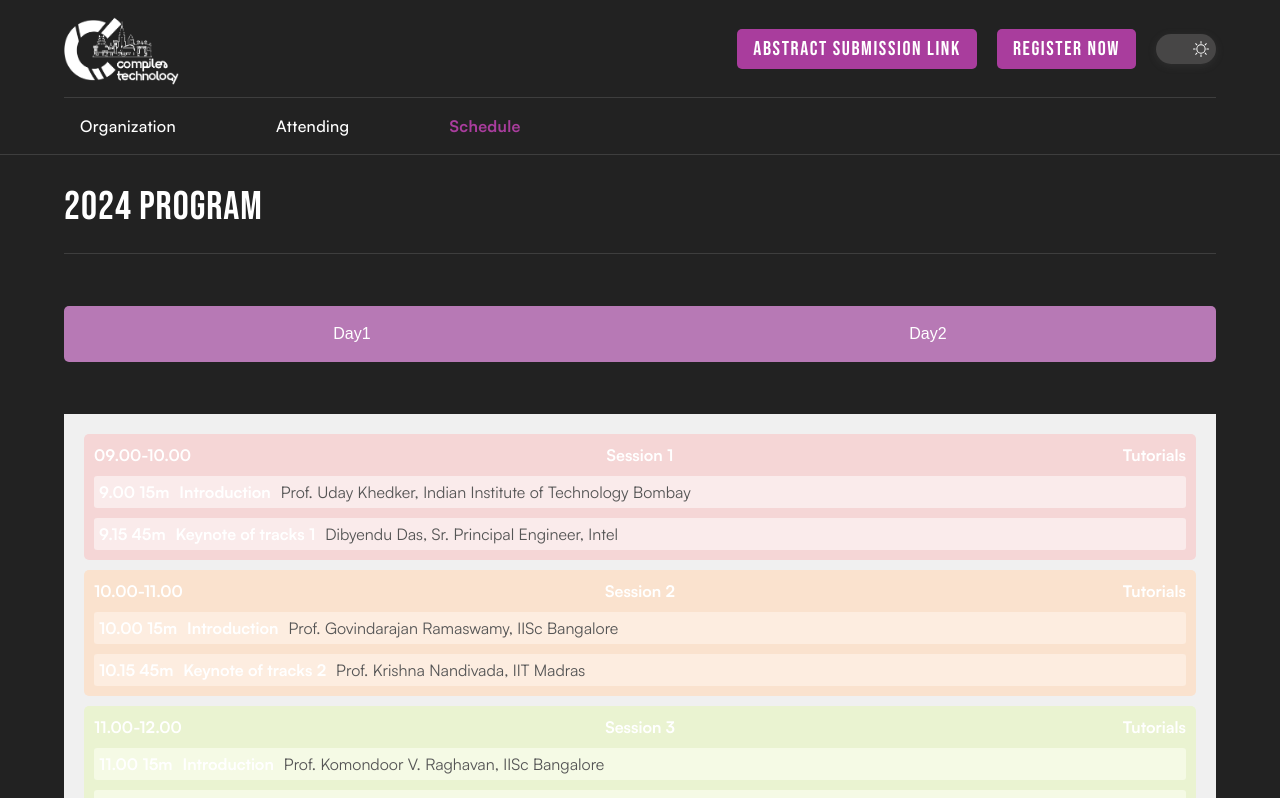
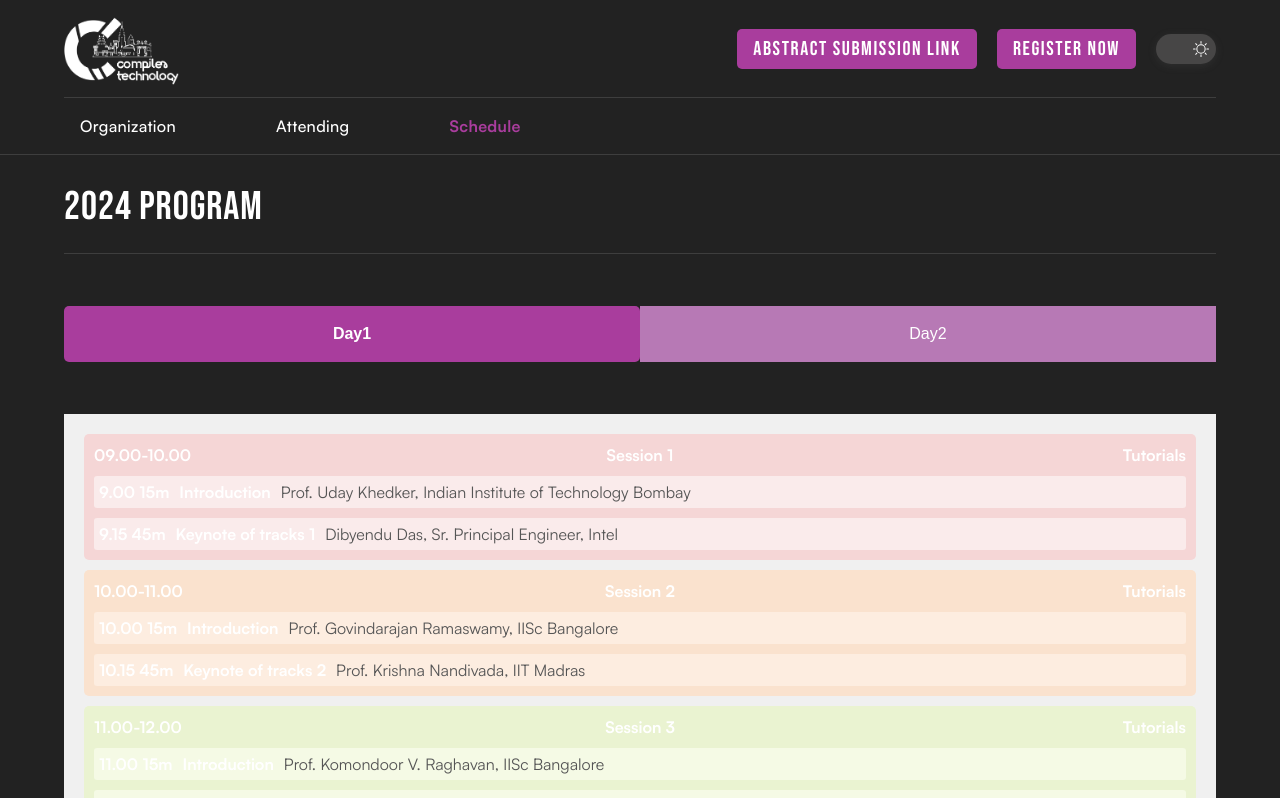
Before and after one commit to compilertech/compilertech-fe, a React (Vite) app: page /schedule in a window 1280 px wide. Shown: the top 798 px of the page. Built offline with nearby package versions, Linux system fonts and the light colour scheme; the HTML template or start-up script is replaced by a standard one.

Commit message:
add: button functionality

```diff
--- a/src/components/SchedulePage/Paginate.tsx
+++ b/src/components/SchedulePage/PaginateButton.tsx
@@ -1,19 +1,21 @@
 import styled from "styled-components";
 
 // Define the props type
-interface PaginateProps {
+interface PaginatedButtonProps {
   text: string;
-  borderLeft?: string;
-  borderRight?: string;
-  selected?: boolean;
+  borderLeft: string;
+  borderRight: string;
+  selected: boolean;
+  onclick(): any;
 }
 
-function Paginate({
+function PaginateButton({
   text,
-  borderLeft = "4px",
-  borderRight = "4px",
-  selected = false,
-}: PaginateProps) {
+  borderLeft,
+  borderRight,
+  selected,
+  onclick,
+}: PaginatedButtonProps) {
   return (
     <Wrapper>
       <Button
@@ -21,6 +23,7 @@ function Paginate({
         borderRight={borderRight}
         selected={selected}
         aria-label={text}
+        onClick={onclick}
       >
         {text}
       </Button>
@@ -28,7 +31,7 @@ function Paginate({
   );
 }
 
-export default Paginate;
+export default PaginateButton;
 
 const Wrapper = styled.div`
   width: 100%;
@@ -53,12 +56,11 @@ const Button = styled.button<{
     selected ? theme.primary : "#b779b5"};
   color: white;
   border: none;
-  border-radius: ${(props) => `
-    ${props.borderLeft} ${props.borderRight} ${props.borderRight} ${props.borderLeft}
-  `};
+  border-radius: ${({ borderLeft, borderRight }) =>
+    `${borderLeft} ${borderRight} ${borderRight} ${borderLeft}`}; /* Top-left, Top-right, Bottom-right, Bottom-left */
   cursor: pointer;
   font-size: 1rem;
-  font-weight: ${(props) => (props.selected ? "700" : "500")};
+  font-weight: ${({ selected }) => (selected ? "700" : "500")};
   transition: background-color 200ms ease-in-out, font-weight 200ms ease-in-out;
 
   &:hover {
--- a/src/components/SchedulePage/index.tsx
+++ b/src/components/SchedulePage/index.tsx
@@ -1,18 +1,35 @@
 import styled from "styled-components";
 import { MOBILE_BREAKPOINT, TABLET_BREAKPOINT } from "../../styles/GlobalStyle";
-import Button from "./Paginate";
-import ProgramTableDay1 from "./ProgramTableDay1";
-// import ProgramTableDay2 from "./ProgramTableDay2";
+import PaginateButton from "./PaginateButton";
+import ProgramTable from "./ProgramTable";
+import { dayOneData } from "./Data/DayOne";
+import { dayTwoData } from "./Data/DayTwo";
+import { useState } from "react";
 function Schedule() {
+  const [currentIndex, setCurrentIndex] = useState(0);
+  const buttons = ["Day1", "Day2"];
+
   return (
     <Section>
       <Title>2024 Program</Title>
       <WrapperOutside>
-        <Button text={"Day1"} borderLeft={"5px"} borderRight={"0px"} />
-        <Button text={"Day2"} borderRight={"5px"} borderLeft={"0px"} />
+        {buttons.map((value, index) => {
+          return (
+            <PaginateButton
+              key={index}
+              text={value}
+              borderLeft={index === 0 ? "5px" : "0px"}
+              borderRight={index === 1 ? "0px" : "5px"}
+              onclick={() => {
+                setCurrentIndex(index);
+              }}
+              selected={index === currentIndex}
+            />
+          );
+        })}
       </WrapperOutside>
-      <ProgramTableDay1 />
-      {/* <ProgramTableDay2 /> */}
+      {currentIndex == 0 && <ProgramTable />}
+      {currentIndex == 1 && <ProgramTable />}
     </Section>
   );
 }
```
Also changed, not shown: src/components/SchedulePage/ProgramTable.tsx (renamed from src/components/SchedulePage/ProgramTableDay1.tsx).
